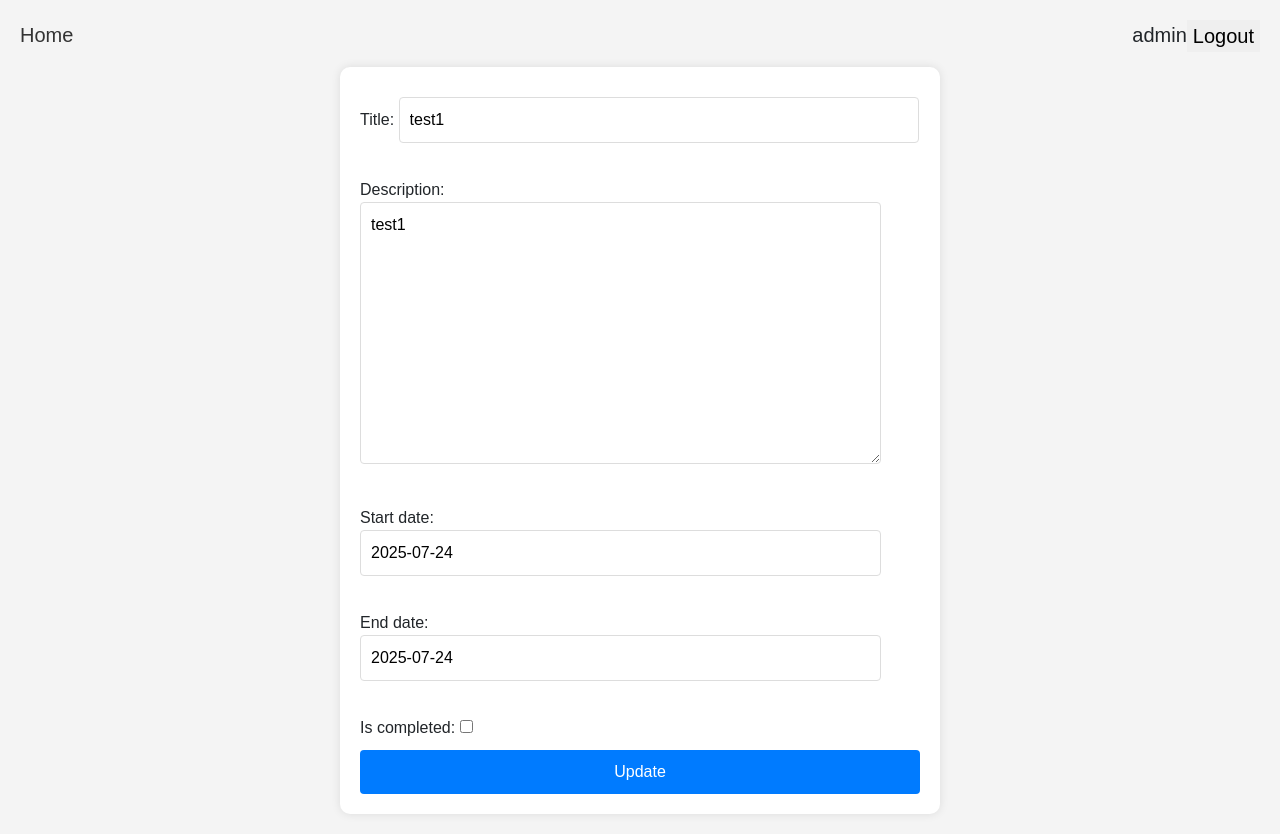
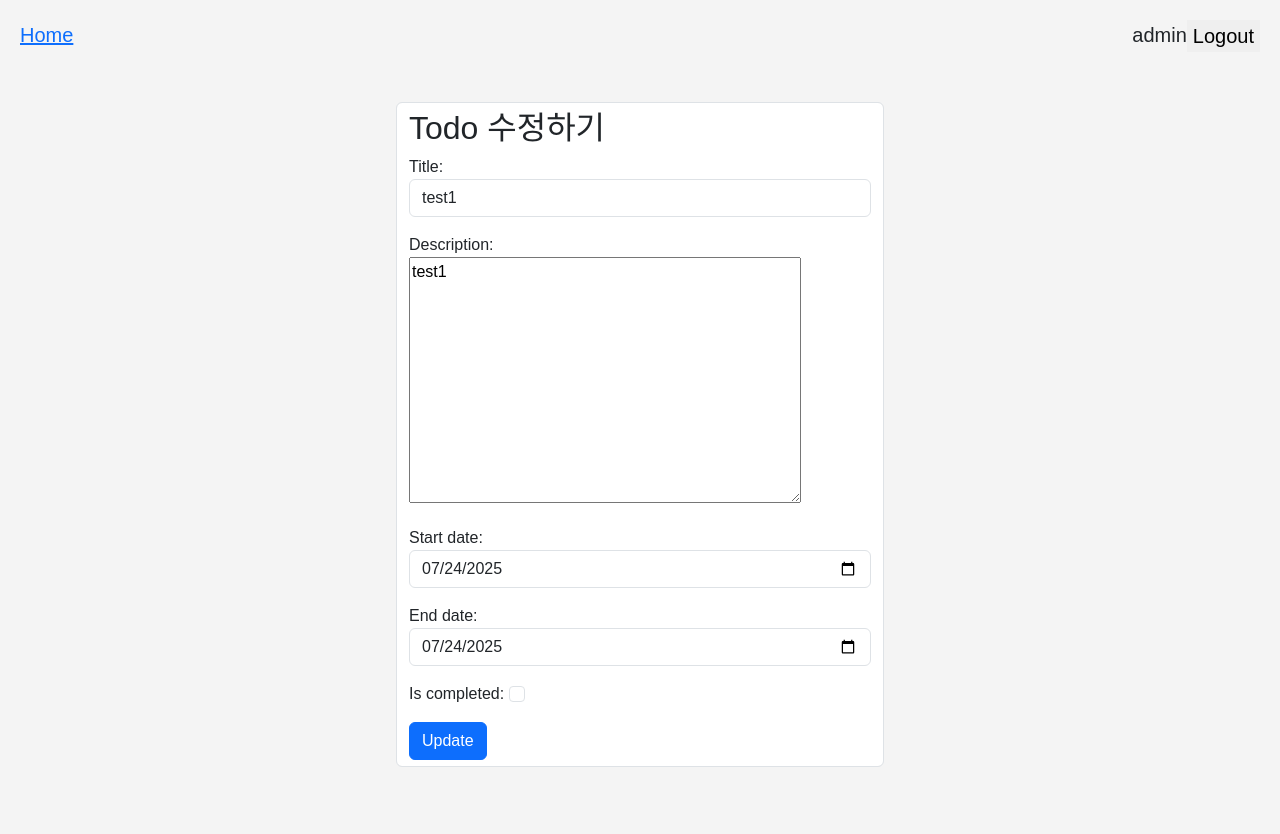
Before and after one commit to Hyuk741/PROJECTTODO, a Django app: page /cbv/todo/1/update/ in a window 1280 px wide. After the commit the page ends 767 px from the top, so only its background shows below. Run offline with Django 5.2, Linux system fonts and the light colour scheme; a user stored in the database is signed in; data comes from the database, SQL or seed files in the repository; some libraries are stand-ins or nearby versions.

Commit message:
chapter_07과제업로드,이미지테이블,썸네일추가

```diff
--- a/config/urls.py
+++ b/config/urls.py
@@ -30,5 +30,6 @@ urlpatterns = [
     path('admin/', admin.site.urls),
     path('accounts/', include('django.contrib.auth.urls')),
     path('accounts/login/', user_views.login, name='login'),
-    path('accounts/signup/', user_views.signup, name='signup')
+    path('accounts/signup/', user_views.signup, name='signup'),
+    path('summernote/', include('django_summernote.urls')),
 ]
--- a/myapp/cb_views.py
+++ b/myapp/cb_views.py
@@ -5,7 +5,7 @@ from django.urls import reverse_lazy
 from django.views.generic import ListView, DetailView, UpdateView, DeleteView, CreateView
 from django.contrib.auth.mixins import LoginRequiredMixin
 
-from myapp.forms import CommentForm
+from myapp.forms import CommentForm, TodoForm, TodoUpdateForm
 from myapp.models import Todo, Comment
 
 
@@ -49,8 +49,8 @@ class TodoDetailView(LoginRequiredMixin, DetailView):
 
 class TodoUpdateView(LoginRequiredMixin, UpdateView):
     model = Todo
-    fields = ['title', 'description', 'start_date', 'end_date', 'is_completed', 'id']
     template_name = 'todo_update.html'
+    form_class = TodoUpdateForm
 
     def get_object(self, queryset=None):
         obj = super().get_object(queryset)
@@ -77,13 +77,15 @@ class TodoDeleteView(LoginRequiredMixin, DeleteView):
 
 class TodoCreateView(LoginRequiredMixin, CreateView):
     model = Todo
-    fields = ['title', 'description', 'start_date', 'end_date']
     template_name = 'todo_create.html'
+    form_class = TodoForm
+
     def form_valid(self, form):
         self.object = form.save(commit=False)
         self.object.user = self.request.user
         self.object.save()
         return HttpResponseRedirect(self.get_success_url())
+
     def get_success_url(self):
         return reverse_lazy('cbv_todo_info', kwargs={'pk': self.object.id})
 
--- a/myapp/forms.py
+++ b/myapp/forms.py
@@ -1,16 +1,31 @@
 from django import forms
 from myapp.models import Todo, Comment
+from django_summernote.widgets import SummernoteWidget
 
 
 class TodoForm(forms.ModelForm):
     class Meta:
         model = Todo
         fields = ["title", "description", "start_date", "end_date"]
+        widgets = {
+            'description': SummernoteWidget(),
+            'title': forms.TextInput(attrs={'class': 'form-control', 'placeholder': '제목을 입력해주세요.'}),
+            'start_date': forms.DateInput(attrs={'class': 'form-control', 'type': 'date'}),
+            'end_date': forms.DateInput(attrs={'class': 'form-control', 'type': 'date'})
+        }
 
 class TodoUpdateForm(forms.ModelForm):
     class Meta:
         model = Todo
         fields = ["title", "description", "start_date", "end_date", "is_completed"]
+        widgets = {
+            'description': SummernoteWidget(),
+            'title': forms.TextInput(attrs={'class': 'form-control', 'placeholder': '제목을 입력해주세요.'}),
+            'start_date': forms.DateInput(attrs={'class': 'form-control', 'type': 'date'}),
+            'end_date': forms.DateInput(attrs={'class': 'form-control', 'type': 'date'}),
+            'is_completed': forms.CheckboxInput(attrs={'class': 'form-check-input'}),
+            'completed_image': forms.FileInput(attrs={'class': 'form-control'})
+        }
 
 class CommentForm(forms.ModelForm):
     class Meta:
--- a/myapp/models.py
+++ b/myapp/models.py
@@ -1,5 +1,10 @@
+from io import BytesIO
+from tkinter import Image
+from pathlib import Path
+
 from django.db import models
 from django.contrib.auth import get_user_model
+
 
 from django.urls import reverse
 
@@ -12,8 +17,47 @@ class Todo(models.Model):
     start_date = models.DateField(null=True, blank=True)
     end_date = models.DateField(null=True, blank=True)
     is_completed = models.BooleanField(default=False)
-    created_at = models.DateTimeField(auto_now=True)
-    modified_at = models.DateTimeField( auto_now=True)
+    thumbnail = models.ImageField(
+        upload_to='todo/thumbnails', default='todo/no_image/NO-IMAGE.gif', null=True, blank=True
+    )
+    completed_image = models.ImageField(upload_to='todo/completed_images', null=True, blank=True)
+    created_at = models.DateTimeField(auto_now_add=True)
+    updated_at = models.DateTimeField(auto_now=True)
+
+    def __str__(self):
+        return self.title
+
+    def save(self, *args, **kwargs):
+        if not self.completed_image:
+            return super().save(*args, **kwargs)
+
+        image = Image.open(self.completed_image)
+        image.thumbnail((100, 100))
+
+
+        image_path = Path(self.completed_image.name)
+
+        thumbnail_name = image_path.stem
+        thumbnail_extension = image_path.suffix
+        thumbnail_filename = f'{thumbnail_name}_thumbnail{thumbnail_extension}'
+
+        if thumbnail_extension in ['.jpg', '.jpeg']:
+            file_type = 'JPEG'
+        elif thumbnail_extension == '.png':
+            file_type = 'PNG'
+        elif thumbnail_extension == '.gif':
+            file_type = 'GIF'
+        else:
+            return super().save(*args, **kwargs)
+
+        temp_thumb = BytesIO()
+        image.save(temp_thumb, format=file_type)
+        temp_thumb.seek(0)
+
+        self.thumbnail.save(thumbnail_filename, temp_thumb, save=False)
+
+        temp_thumb.close()
+        return super().save(*args, **kwargs)
 
 class Comment(models.Model):
     todo = models.ForeignKey(Todo, on_delete=models.CASCADE, related_name='comments')
--- a/templates/todo_update.html
+++ b/templates/todo_update.html
@@ -1,5 +1,4 @@
-<!-- todo / todo_update.html -->
-
+<!-- todo_update.html -->
 
 {% extends 'base.html' %}
 {% block content %}
@@ -10,77 +9,14 @@ body {
     margin: 0;
     padding: 20px;
 }
-.container {
-    max-width: 600px;
-    margin: auto;
-    background: #fff;
-    padding: 20px;
-    border-radius: 10px;
-    box-shadow: 0 0 10px rgba(0, 0, 0, 0.1);
-}
-h1 {
-    text-align: center;
-    color: #333;
-}
-ul {
-    list-style-type: none;
-    padding: 0;
-}
-li {
-    padding: 10px;
-    margin: 5px 0;
-    background: #eaeaea;
-    border-radius: 5px;
-    transition: background 0.3s;
-}
-li:hover {
-    background: #d4d4d4;
-}
-a {
-    text-decoration: none;
-    color: #333;
-}
-/* 폼 스타일 */
-.todo-update-form {
-    display: flex;
-    flex-direction: column;
-}
-
-.todo-update-form p {
-    margin: 10px 0;
-}
-
-/* 입력 필드 스타일 */
-input[type="text"], input[type="date"], textarea {
-    width: 93%;
-    padding: 10px;
-    border: 1px solid #ddd;
-    border-radius: 4px;
-    margin-bottom: 15px;
-}
-
-/* 버튼 스타일 */
-.update-button {
-    background-color: #007bff;
-    color: white;
-    border: none;
-    padding: 10px 20px;
-    border-radius: 4px;
-    cursor: pointer;
-    width: 100%;
-    font-size: 16px;
-}
-
-.update-button:hover {
-    background-color: #0056b3;
-}
 </style>
-<div class="container" style="margin-top: 15px">
+<div class="container" style="margin-top: 50px; width: 40vw">
     {% if request.user.is_authenticated %}
-        <form class="todo-update-form" method="POST">
+        <form class="form-control" method="POST" enctype="multipart/form-data">
+            <h2 class="title">Todo 수정하기</h2>
             {% csrf_token %}
             {{ form.as_p }}
-            <button class="update-button">Update</button>
+            <button class="btn btn-primary">Update</button>
         </form>
     {% endif %}
 </div>
```
Also changed, not shown: config/settings.py (+51 -1 lines), templates/todo_create.html (+6 -69 lines), templates/todo_list.html (+17 -23 lines), db.sqlite3, myapp/migrations/0005_remove_todo_modified_at_todo_completed_image_and_more.py (added).
